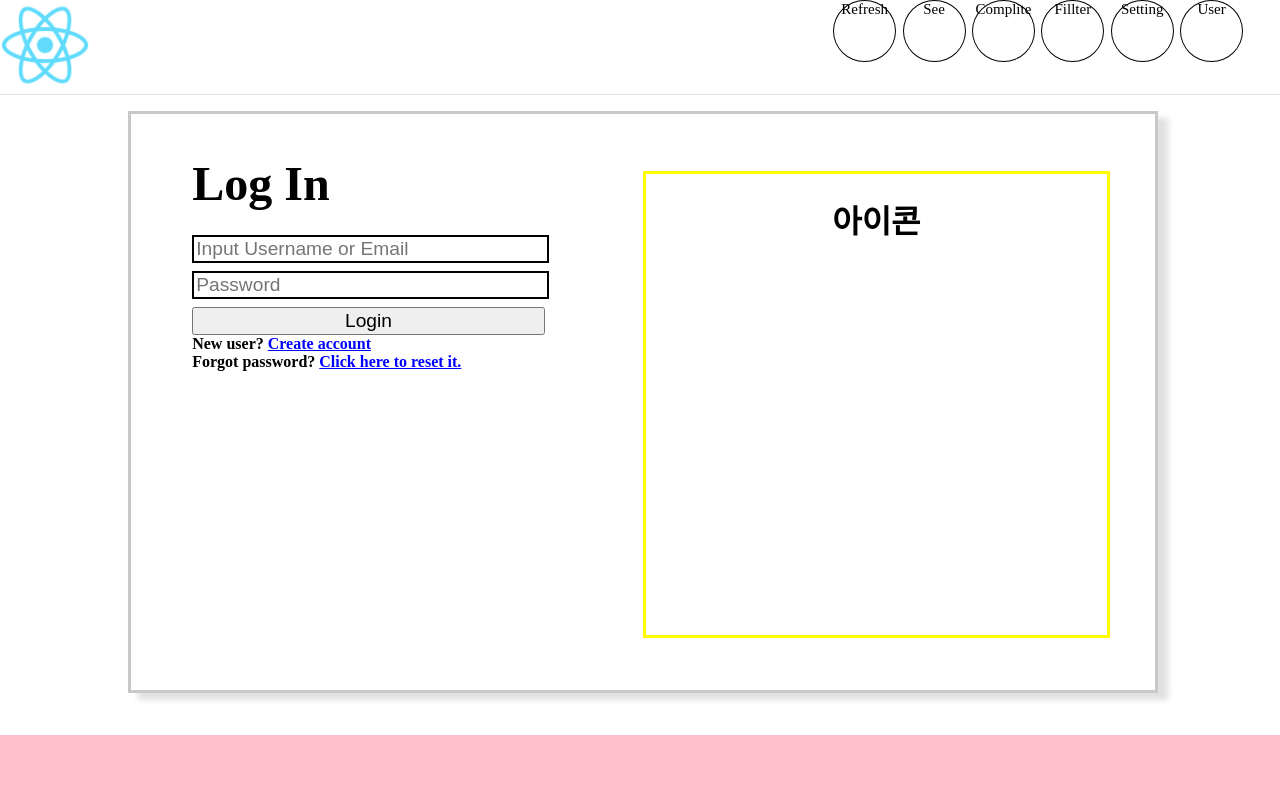
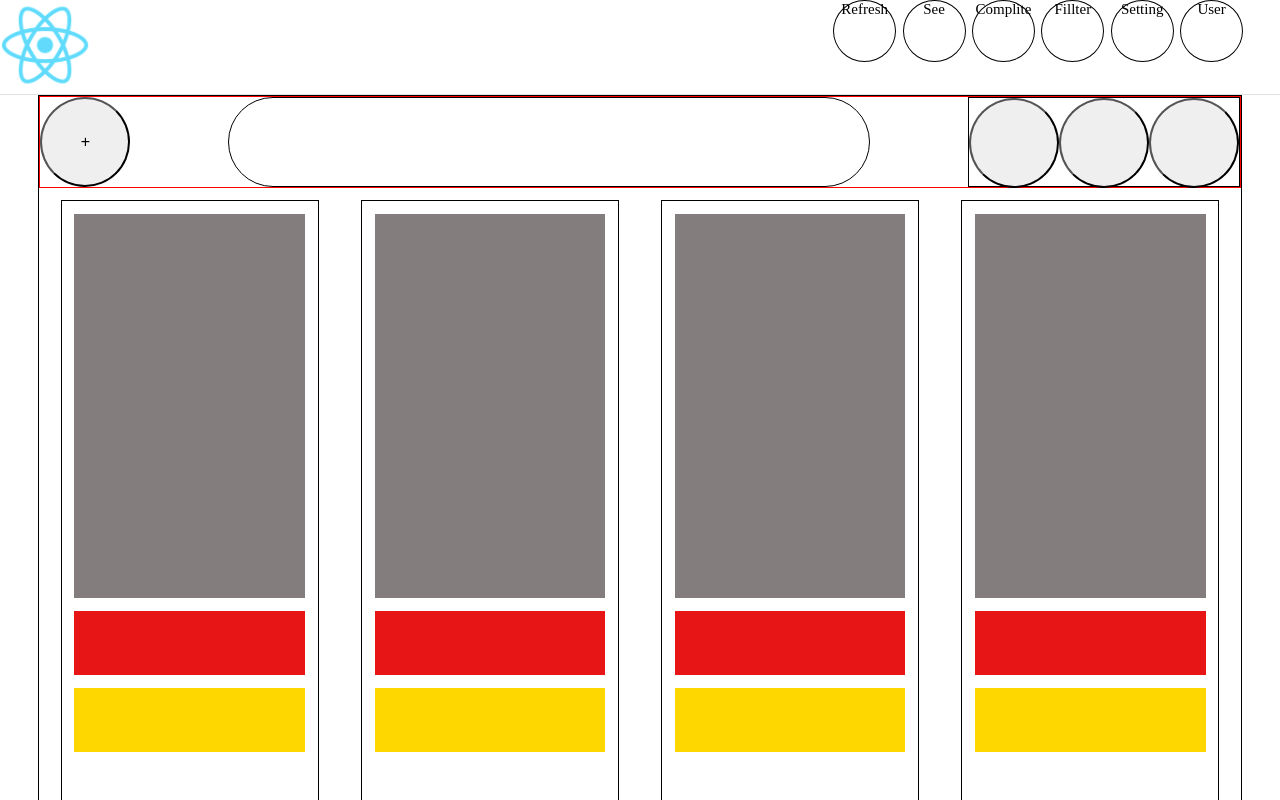
Before and after one commit to limsoo5788/ss_react, a React (Create React App) app: page / in a window 1280 px wide. Shown: the top 800 px of the page. Built offline with nearby package versions, Linux system fonts and the light colour scheme; the HTML template or start-up script is replaced by a standard one.

Commit message:
flex에서 grid로 변경하기 전 커밋

```diff
--- a/src/css/onlogin.css
+++ b/src/css/onlogin.css
@@ -16,7 +16,7 @@
     border-radius: 50%;
     text-align: center;
     float: left;
-    font-size: 1em;
+    font-size: 1rem;
 }
 .DateView{
     border: black 1px solid;
@@ -54,7 +54,7 @@
     margin: 1vw auto;
 }
 .DataManagement{
-    width: 80%;
+    width: 90%;
     height: 50vw;
     margin: 1vw auto;
 }
--- a/src/main/main.js
+++ b/src/main/main.js
@@ -1,11 +1,11 @@
 
 import React, {useState} from "react";
 import NonLogin from './nonlogin.js';
-// import OnLogin from './onlogin.js'
+import OnLogin from './onlogin.js'
 import '../css/main.css';
 
 function Main({logined, confirm}){
-    const contents=logined && confirm?(<NonLogin/>):(<NonLogin/>)
+    const contents=logined && confirm?(<OnLogin/>):(<NonLogin/>)
     return(
         <div className="Main">
             {contents}
```
